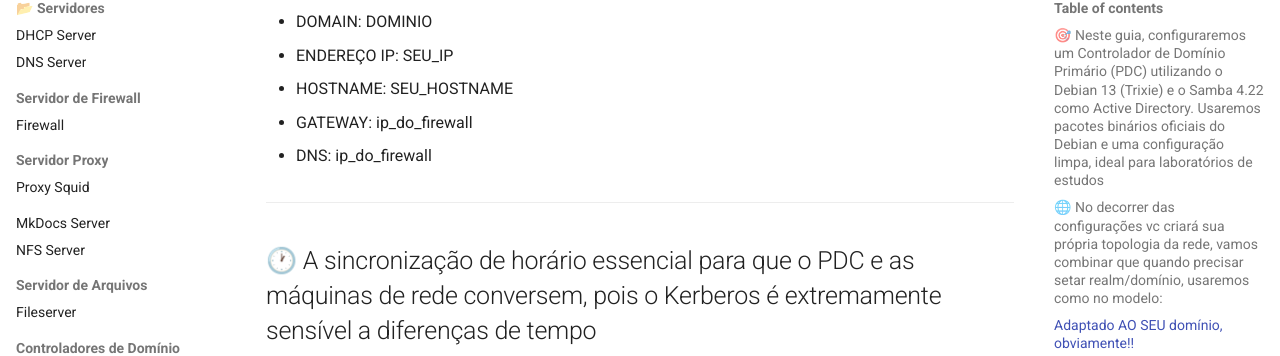
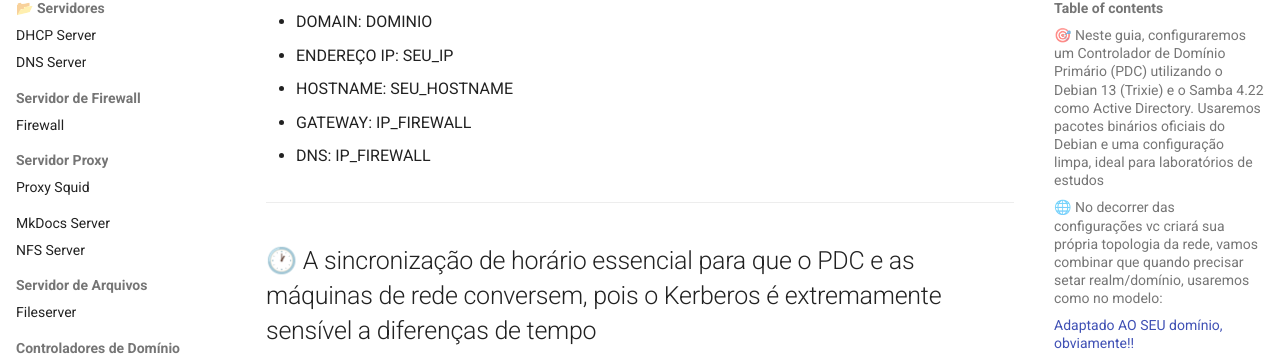
Before and after one commit to educharquero/officinas, an MkDocs documentation site: the page built from docs/PDC_Controlador_de_Dominio_Primario.md, in a window 1280 px wide and 900 px high, scrolled down 658 px. Shown: the part 147-503 px from the top of the window. Built offline with MkDocs 1.6.1 and Material for MkDocs 9.7.7, drawn with Linux system fonts in a browser that asks for light colours; some of the changed text lies outside the part shown.

````diff
--- a/docs/PDC_Controlador_de_Dominio_Primario.md
+++ b/docs/PDC_Controlador_de_Dominio_Primario.md
@@ -19,9 +19,9 @@
 
 - HOSTNAME: SEU_HOSTNAME
 
-- GATEWAY: ip_do_firewall
+- GATEWAY: IP_FIREWALL
 
-- DNS: ip_do_firewall
+- DNS: IP_FIREWALL
 
 ---
 
@@ -112,7 +112,7 @@ allow-hotplug enp1s0
 iface enp1s0 inet static
   address 192.168.70.seu_ip
   netmask 255.255.255.0
-  gateway ip_do_firewall
+  gateway ip_firewall
 ```
 
 ## Reinicie a interface para subir o novo endereço
````
Also changed, not shown: other parts of docs/PDC_Controlador_de_Dominio_Primario.md (+4 -4 lines), site/search/search_index.json.
